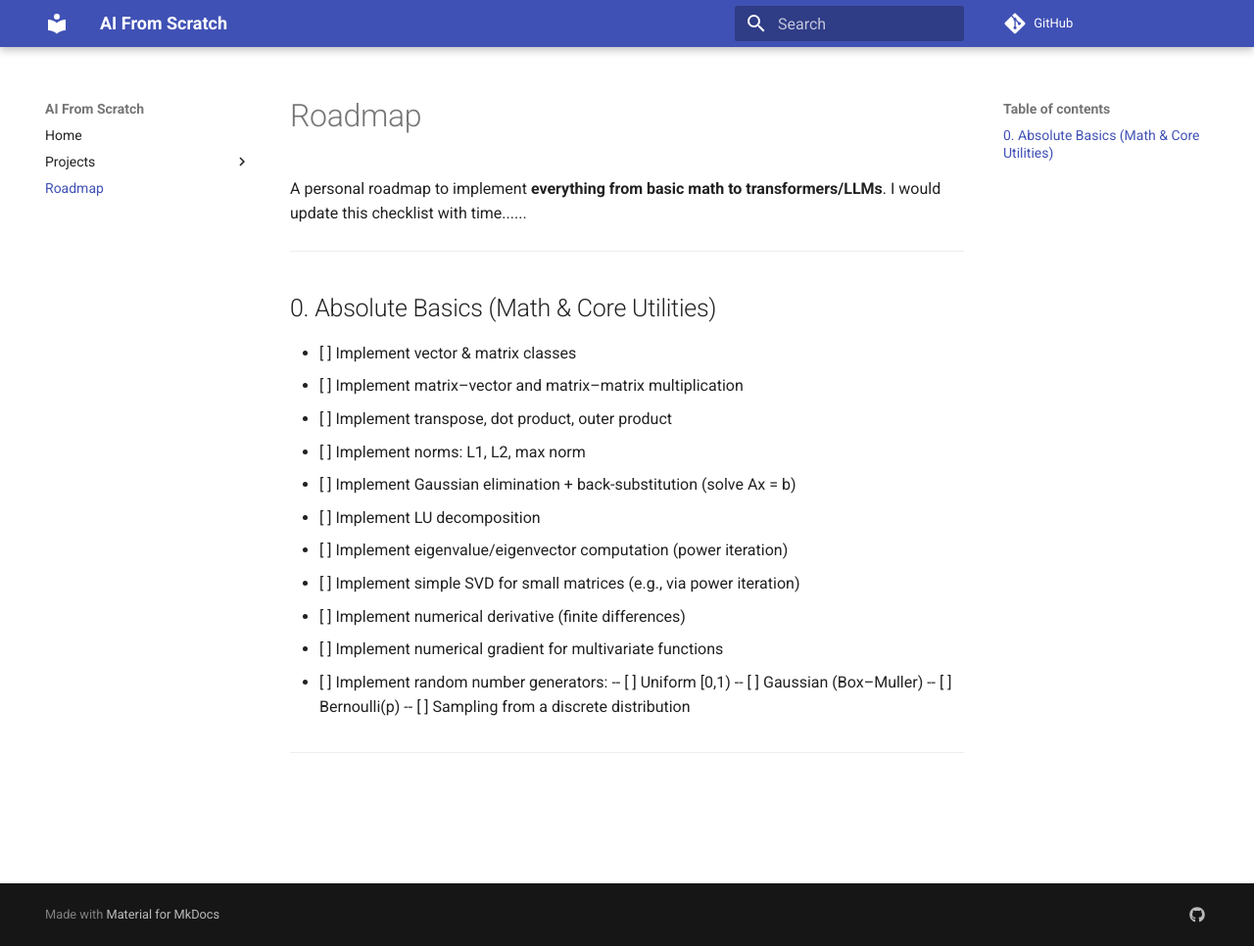
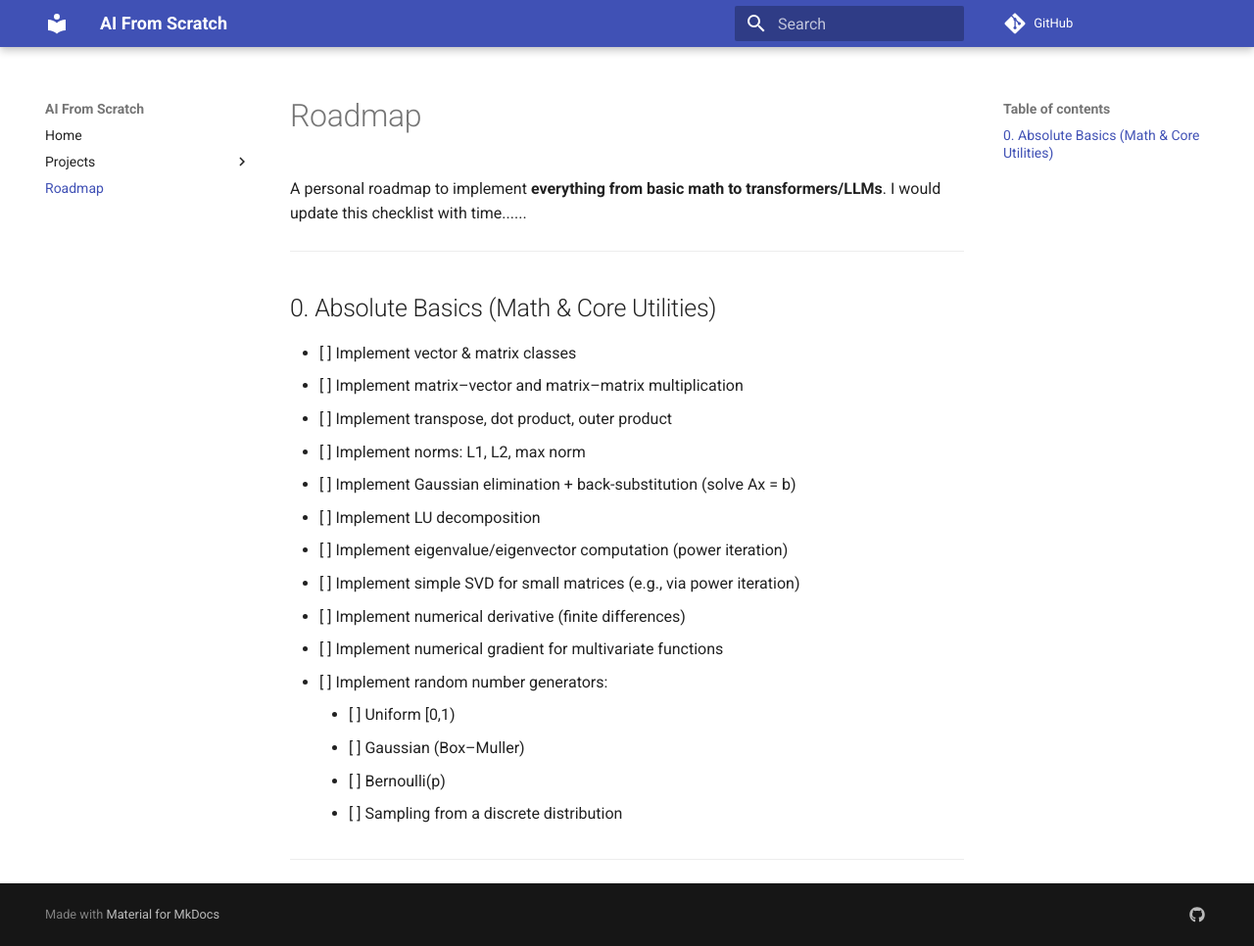
Before and after one commit to AmitSurpur/ai-from-scratch, an MkDocs documentation site: the page built from docs/roadmap.md, in a window 1280 px wide and 966 px high. Shown: the whole window at 98% size. Built offline with MkDocs 1.6.1 and Material for MkDocs 9.7.7, drawn with Linux system fonts in a browser that asks for light colours; comment, search, counter and statistics services are not loaded.

Commit message:
Just small update

```diff
--- a/docs/roadmap.md
+++ b/docs/roadmap.md
@@ -21,10 +21,10 @@ I would update this checklist with time......
 - [ ] Implement numerical gradient for multivariate functions
 
 - [ ] Implement random number generators:
-  -- [ ] Uniform [0,1)
-  -- [ ] Gaussian (Box–Muller)
-  -- [ ] Bernoulli(p)
-  -- [ ] Sampling from a discrete distribution
+	- [ ] Uniform [0,1)
+	- [ ] Gaussian (Box–Muller)
+	- [ ] Bernoulli(p)
+	- [ ] Sampling from a discrete distribution
 
 ---
 <!--
```
